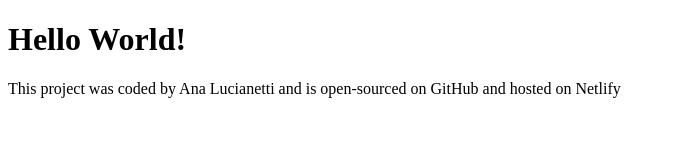
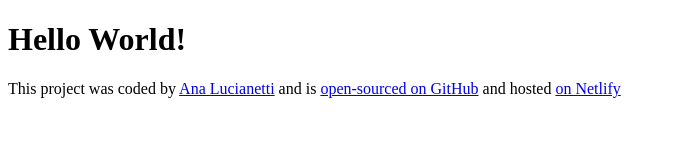
Before and after one commit to littleacls/shecodes-week7-meteo-app, a plain HTML site: page index.html in a window 1280 px wide. Shown: the whole page, without its empty margins (0-675 px from the left). Drawn offline with Linux system fonts and the light colour scheme.

Commit message:
Added links to footer

```diff
--- a/index.html
+++ b/index.html
@@ -8,8 +8,18 @@
   <body>
     <h1>Hello World!</h1>
     <footer>
-      This project was coded by Ana Lucianetti and is open-sourced on GitHub and
-      hosted on Netlify
+      This project was coded by
+      <a href="https://github.com/littleacls" target="_blank">Ana Lucianetti</a>
+      and is
+      <a
+        href="https://github.com/littleacls/shecodes-week7-meteo-app"
+        target="_blank"
+        >open-sourced on GitHub</a
+      >
+      and hosted
+      <a href="https://myshecodesplusweatherapp.netlify.app/" target="_blank"
+        >on Netlify</a
+      >
     </footer>
   </body>
 </html>
```
